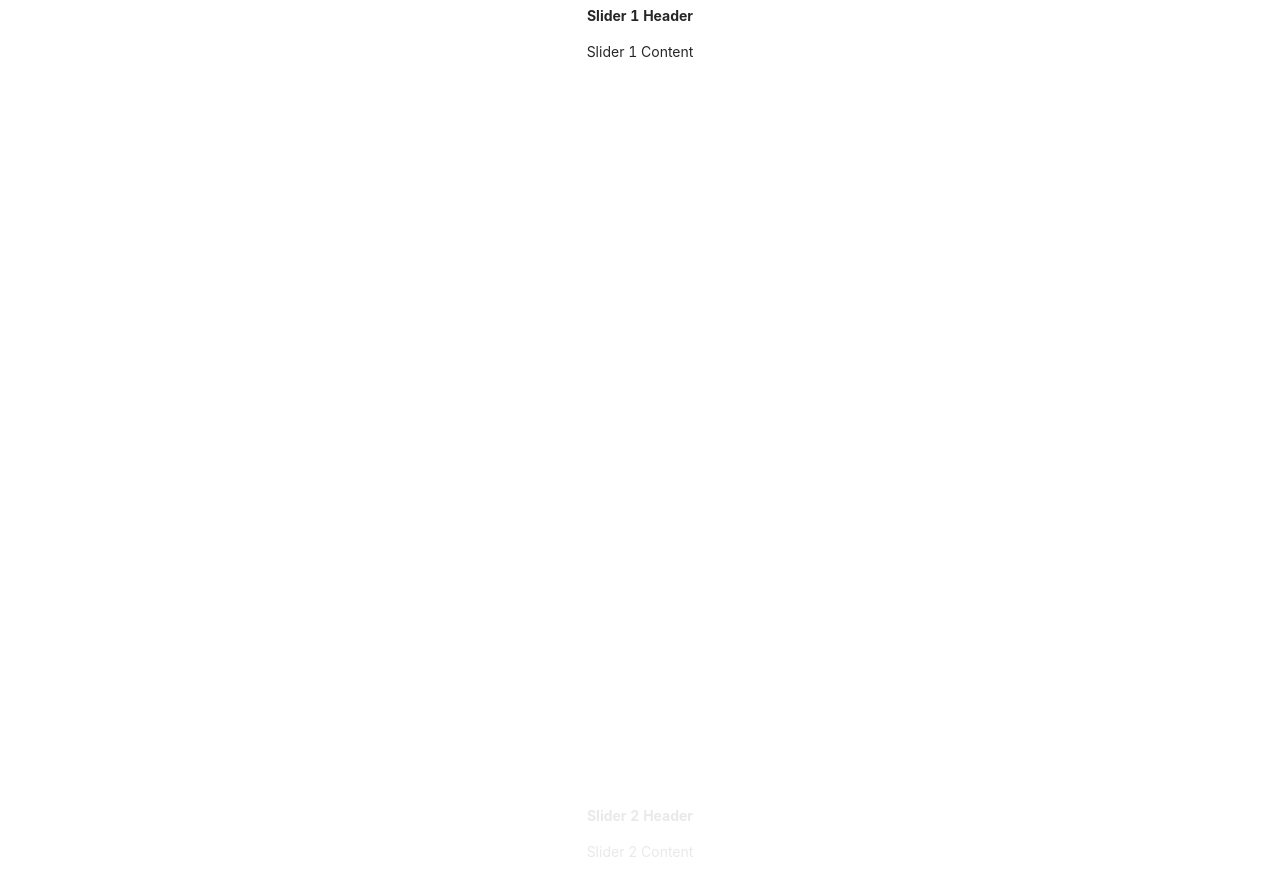
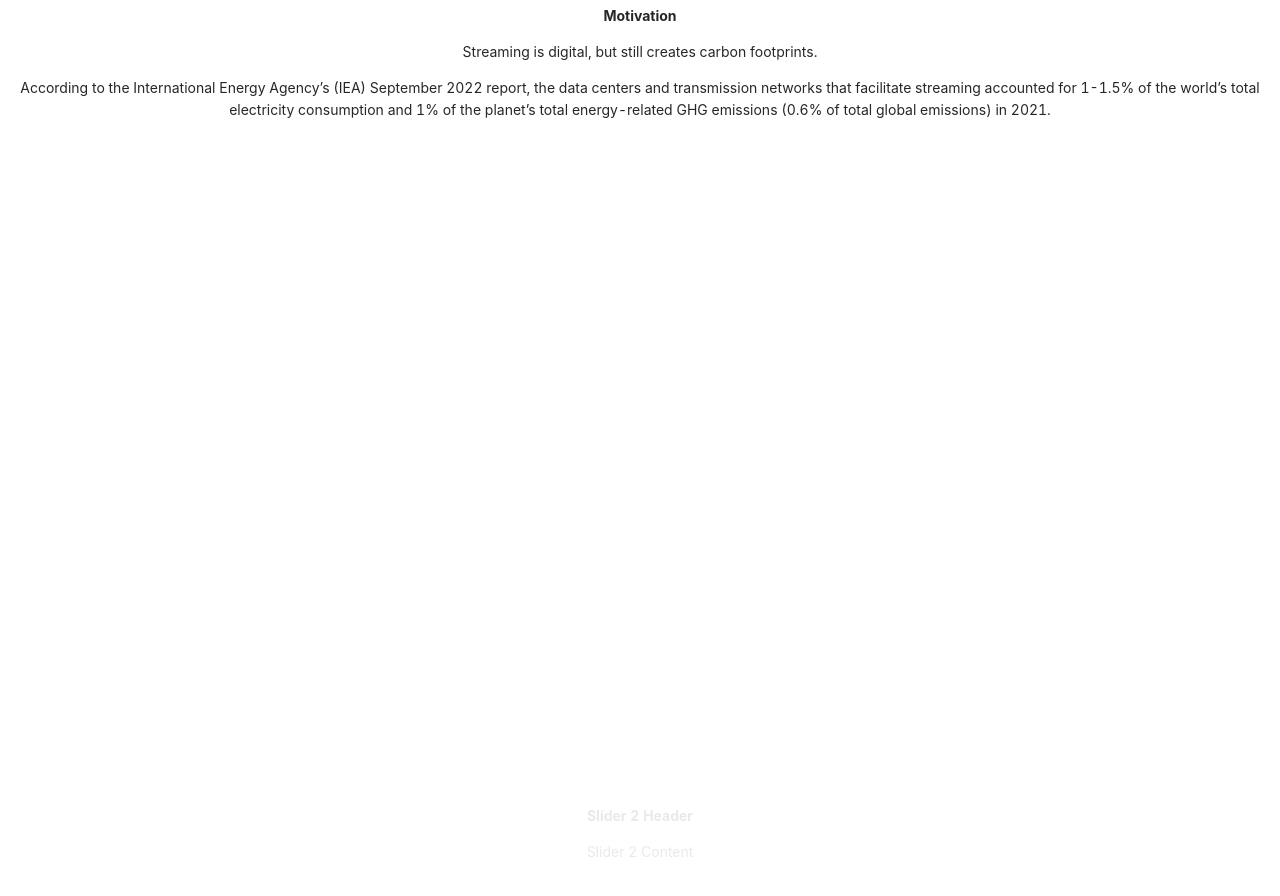
Before and after one commit to SamLee-dedeboy/GreenScreen, a Vue app: page / in a window 1280 px wide. Shown: the top 896 px of the page. Built offline with nearby package versions, Linux system fonts and the light colour scheme.

Commit message:
upload slide

```diff
--- a/src/assets/SlideShow/slides.css
+++ b/src/assets/SlideShow/slides.css
@@ -4,6 +4,7 @@
     flex-direction: column;
     justify-content: space-between;
     overflow:scroll;
+    background-color: white;
 }
 
 .section {
--- a/src/assets/SlideShow/slides.html
+++ b/src/assets/SlideShow/slides.html
@@ -3,10 +3,12 @@
     <!-- slide 1 -->
     <div class="section slide1">
         <div class="header">
-            <p> Slider 1 Header </p>
+            <p> Motivation </p>
         </div>
         <div class="content">
-            <p> Slider 1 Content </p>
+            <p> Streaming is digital, but still creates carbon footprints.
+            </p>
+            <p> According to the International Energy Agency’s (IEA) September 2022 report, the data centers and transmission networks that facilitate streaming accounted for 1-1.5% of the world’s total electricity consumption and 1% of the planet’s total energy-related GHG emissions (0.6% of total global emissions) in 2021.</p>
         </div>
     </div>
     <!-- slide 2 -->
```
Also changed, not shown: 1 other file (tests, documents, lock files or other folders).
